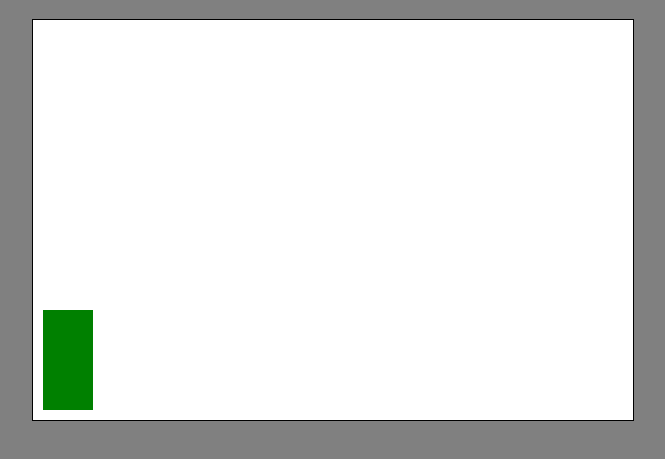
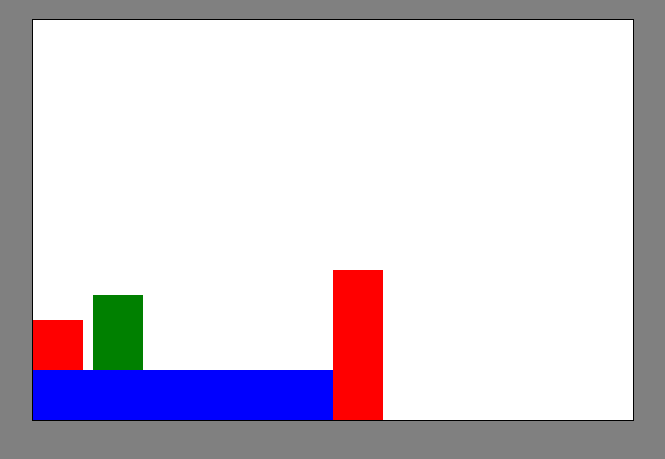
Before and after one commit to matthewberzinskas/javascript-platformer, a plain HTML site: page index.html in a window 1280 px wide. Shown: the part 61-520 px from the top of the page, without its empty margins (307-972 px from the left). Drawn offline with Linux system fonts and the light colour scheme.

Commit message:
Added some collision

```diff
--- a/index.html
+++ b/index.html
@@ -6,6 +6,7 @@
     <link rel="stylesheet" href="css/styles.css" />
     <script src="js/canvas.js"></script>
     <script src="js/player.js"></script>
+    <script src="js/border.js"></script>
   </head>
 
   <body>
--- /dev/null
+++ b/js/border.js
@@ -0,0 +1,17 @@
+function Border(x, y, width, height, type) {
+  this.x = x;
+  this.y = y;
+  this.width = width;
+  this.height = height;
+  this.type = type;
+
+  this.draw = function () {
+    if (this.type === 1) {
+      ctx.fillStyle = "blue";
+    } else if (this.type === 2) {
+      ctx.fillStyle = "red";
+    }
+
+    ctx.fillRect(this.x, this.y, this.width, this.height);
+  };
+}
--- a/js/canvas.js
+++ b/js/canvas.js
@@ -13,6 +13,7 @@ let leftKey;
 // Create game variables
 let gameLoop;
 let player;
+let borders = [];
 
 // Runs once page has loaded
 window.onload = function () {
@@ -27,7 +28,17 @@ window.onload = function () {
   setupInputs();
 
   // Create player
-  player = new Player(10, 290);
+  player = new Player(60, 200);
+
+  // Create borders
+  for (let i = 0; i < 6; i++) {
+    borders.push(new Border(0 + 50 * i, 350, 50, 50, 1));
+  }
+
+  borders.push(new Border(0, 300, 50, 50, 2));
+  for (let i = 0; i < 3; i++) {
+    borders.push(new Border(300, 250 + 50 * i, 50, 50, 2));
+  }
 
   // Start game loop
   gameLoop = setInterval(step, 1000 / 30);
@@ -48,6 +59,11 @@ function draw() {
 
   // Draw player
   player.draw();
+
+  // Draw borders
+  for (let i = 0; i < borders.length; i++) {
+    borders[i].draw();
+  }
 }
 
 function setupInputs() {
@@ -75,3 +91,17 @@ function setupInputs() {
     }
   });
 }
+
+function checkIntersection(r1, r2) {
+  if (r1.x >= r2.x + r2.width) {
+    return false;
+  } else if (r1.x + r1.width <= r2.x) {
+    return false;
+  } else if (r1.y >= r2.y + r2.height) {
+    return false;
+  } else if (r1.y + r1.height <= r2.y) {
+    return false;
+  } else {
+    return true;
+  }
+}
--- a/js/player.js
+++ b/js/player.js
@@ -4,13 +4,108 @@ function Player(x, y) {
 
   this.xspeed = 0;
   this.yspeed = 0;
-
   this.friction = 0.6;
+  this.maxSpeed = 10;
 
   this.width = 50;
-  this.height = 100;
+  this.height = 75;
 
-  this.step = function () {};
+  this.active = true;
+
+  this.step = function () {
+    // Movement
+    if (this.active) {
+      // Horizontal Movement
+      if ((!leftKey && !rightKey) || (leftKey && rightKey)) {
+        // Slow down
+        this.xspeed *= this.friction;
+      } else if (rightKey) {
+        this.xspeed++;
+      } else if (leftKey) {
+        this.xspeed--;
+      }
+
+      // Vertical Movement
+      if (upKey) {
+        //Check if on ground
+
+        this.yspeed -= 15;
+      }
+
+      //Apply Gravity
+      this.yspeed += 5;
+
+      // Correct speed
+      if (this.xspeed > this.maxSpeed) {
+        this.xspeed = this.maxSpeed;
+      } else if (this.xspeed < -this.maxSpeed) {
+        this.xspeed = -this.maxSpeed;
+      }
+
+      if (this.yspeed > this.maxSpeed) {
+        this.yspeed = this.maxSpeed;
+      } else if (this.yspeed < -this.maxSpeed) {
+        this.yspeed = -this.maxSpeed;
+      }
+
+      if (this.xspeed > 0) {
+        this.xspeed = Math.floor(this.xspeed);
+      } else {
+        this.xspeed = Math.ceil(this.xspeed);
+      }
+
+      if (this.yspeed > 0) {
+        this.yspeed = Math.floor(this.yspeed);
+      } else {
+        this.yspeed = Math.ceil(this.yspeed);
+      }
+
+      // Horizontal collision rect
+      let horizontalRect = {
+        x: this.x + this.xspeed,
+        y: this.y,
+        width: this.width,
+        height: this.height,
+      };
+
+      // Vertical collision rect
+      let verticalRect = {
+        x: this.x,
+        y: this.y + this.yspeed,
+        width: this.width,
+        height: this.height,
+      };
+
+      // Check for intersections
+      for (let i = 0; i < borders.length; i++) {
+        let borderRect = {
+          x: borders[i].x,
+          y: borders[i].y,
+          width: borders[i].width,
+          height: borders[i].height,
+        };
+
+        if (checkIntersection(horizontalRect, borderRect)) {
+          while (checkIntersection(horizontalRect, borderRect)) {
+            horizontalRect.height.x -= Math.sign(this.xspeed);
+          }
+          this.x = horizontalRect.x;
+          this.xspeed = 0;
+        }
+
+        if (checkIntersection(verticalRect, borderRect)) {
+          while (checkIntersection(verticalRect, borderRect)) {
+            verticalRect.y -= Math.sign(this.yspeed);
+          }
+          this.y = verticalRect.y;
+          this.yspeed = 0;
+        }
+      }
+
+      this.x += this.xspeed;
+      this.y += this.yspeed;
+    }
+  };
 
   this.draw = function () {
     ctx.fillStyle = "green";
```
